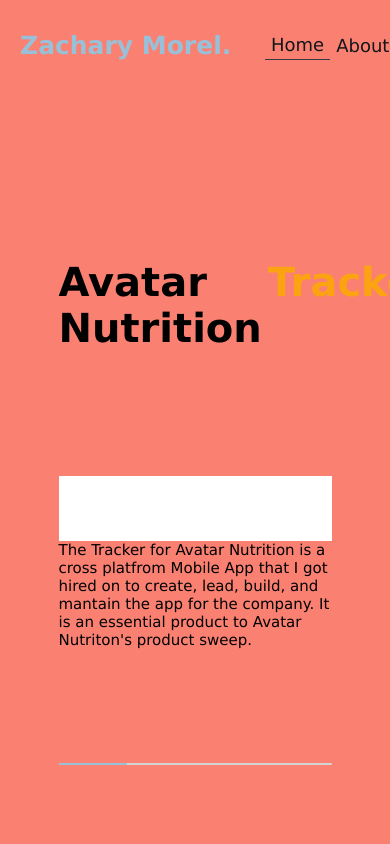
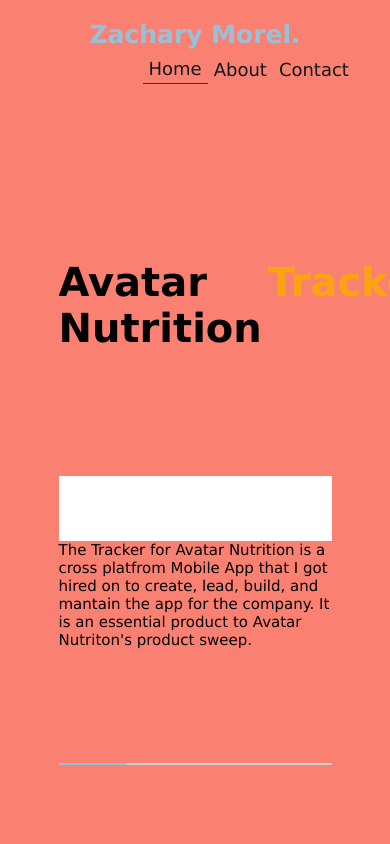
Before and after one commit to zacharymorel/zacharymorel.github.io, a React (Create React App) app in the folder potfolio/: page / in a window 390 px wide. Shown: the top 844 px of the page. Built offline with nearby package versions, Linux system fonts and the light colour scheme.

Commit message:
More Css Mobile Work.

```diff
--- a/potfolio/src/css/leftView.css
+++ b/potfolio/src/css/leftView.css
@@ -46,13 +46,14 @@
 }
 
 .LeftViewParent {
+  background: #fa8072;
   display: flex;
   flex-direction: column;
   overflow: scroll;
   width: 60%;
 }
 
-.LeftHeader {
+.Header {
   color: white;
   display: flex;
   justify-content: space-between;
@@ -61,7 +62,7 @@
   padding: 20px;
 }
 
-.LeftTitle {
+.HeaderTitle {
   color: #98C1D9;
   font-size: 25px;
   margin: 0;
--- a/potfolio/src/css/mobile/leftViewMobile.css
+++ b/potfolio/src/css/mobile/leftViewMobile.css
@@ -1,8 +1,16 @@
 @media (max-width: 415px) {
-
   .LeftViewParent {
-    background: #fa8072;
     height: 100%;
     width: 100%;
   }
+
+  .Header {
+    flex-direction: column;
+  }
+
+  .HeaderTitle {
+    margin: 0 0 5px 0;
+  }
+
+  /* TODO: work on Animations of Porject Texts next to Fade in => Out rather than Sliding donw => up */
 }
--- /dev/null
+++ b/potfolio/src/views/LeftViewComponents/Header.js
@@ -0,0 +1,70 @@
+import React, { Component } from 'react'
+import NavigationButton from '../../utils/NavigationButton'
+
+import '../../css/leftView.css'
+import '../../css/mobile/leftViewMobile.css'
+
+class Header extends Component {
+  constructor(props) {
+    super(props)
+    this.state = {
+      activeButton: 'ProjectDiscription',
+      showContactHeader: false,
+    }
+  }
+
+  toggleComponents = (params) => {
+    if(params === 'ProjectDiscription') {
+      if(this.props.determineContent !== params ) {
+        this.setState({ activeButton: params, showContactHeader: false })
+        this.props.headerDetermineContentCallBack(params)
+      }
+    }
+
+    if(params === 'AboutMe') {
+      if(this.props.determineContent !== params ) {
+        this.setState({ activeButton: params, showContactHeader: false })
+        this.props.headerDetermineContentCallBack(params)
+      }
+    }
+
+    if(params === 'Contact')
+      !this.state.showContactHeader ?
+        this.setState({ activeButton: params, showContactHeader: true }) :
+        this.setState({ showContactHeader: false })
+  }
+
+  render() {
+    return (
+      <header className='Header'>
+        <h1 className='HeaderTitle'>Zachary Morel.</h1>
+        <div className='Navigation'>
+          <NavigationButton
+            buttonClassName='HeaderButtons'
+            onClick={() => this.toggleComponents('ProjectDiscription') }
+            styles={{ borderBottom: (this.state.activeButton === 'ProjectDiscription' && '1px solid #373940')}}
+          >
+            <p className='Text'>Home</p>
+          </NavigationButton>
+          <NavigationButton
+            buttonClassName='HeaderButtons'
+            onClick={() => this.toggleComponents('AboutMe') }
+            styles={{ borderBottom: (this.state.activeButton === 'AboutMe' && '1px solid #373940')}}
+          >
+            <p className='Text'>About</p>
+          </NavigationButton>
+          <NavigationButton
+            value='Contact'
+            buttonClassName='HeaderButtons'
+            onClick={() => this.toggleComponents('Contact')}
+            styles={{ borderBottom: (this.state.activeButton === 'Contact' && '1px solid #373940')}}
+          >
+            <p className='Text'>Contact</p>
+          </NavigationButton>
+        </div>
+      </header>
+    )
+  }
+}
+
+export default Header
--- a/potfolio/src/views/LeftViewComponents/LeftView.js
+++ b/potfolio/src/views/LeftViewComponents/LeftView.js
@@ -2,7 +2,7 @@
 
 // Components
 import ProjectDiscription from './ProjectDiscription'
-import NavigationButton from '../../utils/NavigationButton'
+import Header from './Header'
 import AboutMe from './AboutMe'
 import Contact from './Contact'
 import { PortfolioConfig } from '../../PortfolioConfig'
@@ -19,8 +19,6 @@
       projectName: '',
       projectDiscriptionText: '',
       determineContent: 'ProjectDiscription',
-      activeButton: 'ProjectDiscription',
-      showContactHeader: false,
     }
   }
 
@@ -38,49 +36,14 @@
     }
   }
 
-  toggleComponents = (params) => {
-    if(params === 'ProjectDiscription')
-      this.state.determineContent !== params && this.setState({ activeButton: params, determineContent: params, showContactHeader: false })
-
-    if(params === 'AboutMe')
-      this.state.determineContent !== params && this.setState({ activeButton: params, determineContent: params, showContactHeader: false })
-
-    if(params === 'Contact')
-      !this.state.showContactHeader ?
-        this.setState({ activeButton: params, showContactHeader: true }) :
-        this.setState({ showContactHeader: false })
+  headerDetermineContentCallBack = (params) => {
+    this.setState({ determineContent: params })
   }
 
   render() {
     return (
       <div className='LeftViewParent'>
-        <header className='LeftHeader'>
-          <h1 className='LeftTitle'>Zachary Morel.</h1>
-          <div className='Navigation'>
-            <NavigationButton
-              buttonClassName='HeaderButtons'
-              onClick={() => this.toggleComponents('ProjectDiscription') }
-              styles={{ borderBottom: (this.state.activeButton === 'ProjectDiscription' && '1px solid #373940')}}
-            >
-              <p className='Text'>Home</p>
-            </NavigationButton>
-            <NavigationButton
-              buttonClassName='HeaderButtons'
-              onClick={() => this.toggleComponents('AboutMe') }
-              styles={{ borderBottom: (this.state.activeButton === 'AboutMe' && '1px solid #373940')}}
-            >
-              <p className='Text'>About</p>
-            </NavigationButton>
-            <NavigationButton
-              value='Contact'
-              buttonClassName='HeaderButtons'
-              onClick={() => this.toggleComponents('Contact')}
-              styles={{ borderBottom: (this.state.activeButton === 'Contact' && '1px solid #373940')}}
-            >
-              <p className='Text'>Contact</p>
-            </NavigationButton>
-          </div>
-        </header>
+        <Header headerDetermineContentCallBack={this.headerDetermineContentCallBack} />
         {this.state.showContactHeader && <Contact />}
         {this.state.determineContent === 'ProjectDiscription' &&
           <ProjectDiscription
```
